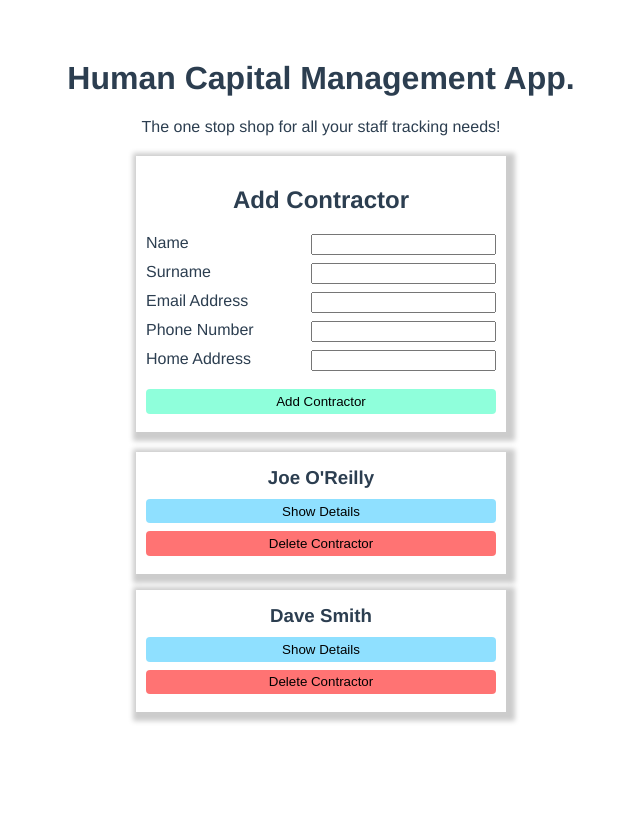
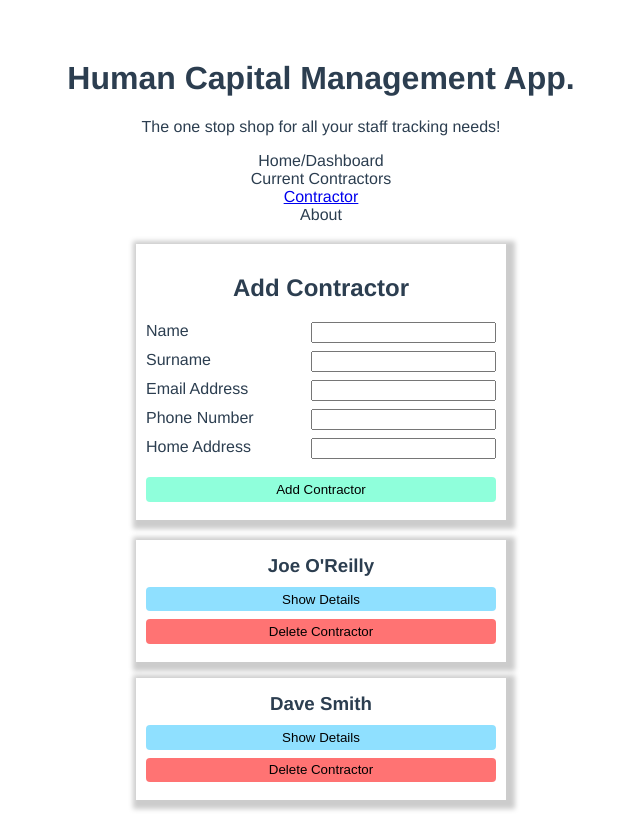
Before and after one commit to JosephO1992/vue-hcm, a Vue app: page / in a window 1280 px wide. Shown: the whole page, without its empty margins (319-959 px from the left). Built offline with nearby package versions, Linux system fonts and the light colour scheme.

Commit message:
Messing around with routing

```diff
--- a/package.json
+++ b/package.json
@@ -9,7 +9,8 @@
   },
   "dependencies": {
     "core-js": "^3.6.5",
-    "vue": "^3.0.0"
+    "vue": "^3.0.0",
+    "vue-router": "^4.0.6"
   },
   "devDependencies": {
     "@vue/cli-plugin-babel": "~4.5.0",
--- a/src/App.vue
+++ b/src/App.vue
@@ -3,6 +3,7 @@
   <!-- <Resource name="Joe" phone-number="0410 923 493" email-address="joe@test.com" home-address="1 Retail Street, Perth" country="Australia"></Resource>
   <Resource name="Dave" phone-number="0410 234 213" email-address="dave@test.com" home-address="4 Guest Street, Perth" country="Australia"></Resource>
   <Resource name="Chloe" phone-number="0410 251 215" email-address="chloe@test.com" home-address="4 Nugget Close, Perth" country="Australia"></Resource> -->
+  <the-navigation></the-navigation>
   <New-resource @add-contact="addContractor"></New-resource>
 
   <Resource
@@ -25,6 +26,8 @@
 import Header from './components/UI/Header.vue'
 import Resource from './components/Resource.vue'
 import NewResource from './components/NewResource.vue'
+import TheNavigation from './components/UI/TheNavigation.vue'
+
 
 
 export default {
@@ -33,6 +36,8 @@ export default {
     Header,
     Resource,
     NewResource,
+    TheNavigation,
+
 
   },
   data() {
--- /dev/null
+++ b/src/components/UI/TheNavigation.vue
@@ -0,0 +1,17 @@
+<template>
+    <nav>
+       <ul>
+        <li><a>Home/Dashboard</a></li>
+        <li><a>Current Contractors</a></li>
+        <li><router-link to="/addresource"> Contractor</router-link></li>
+        <li><a>About</a></li>
+       </ul>
+
+    </nav>
+</template>
+
+<script>
+export default {
+
+}
+</script>
--- a/src/main.js
+++ b/src/main.js
@@ -1,9 +1,27 @@
 import { createApp } from "vue";
 import App from "./App.vue";
+import { createRouter, createWebHistory } from "vue-router";
 
+import Resource from "./components/Resource.vue";
 import NewResource from "./components/NewResource.vue";
 
+const router = createRouter({
+	history: createWebHistory(),
+	routes: [
+		{
+			path: "/addresource",
+			redirect: NewResource,
+		},
+		{
+			path: "/resources",
+			redirect: Resource,
+		},
+	],
+});
+
 const app = createApp(App);
+
+app.use(router);
 
 app.component("new-resource", NewResource);
 
```
Also changed, not shown: 1 other file (tests, documents, lock files or other folders).
